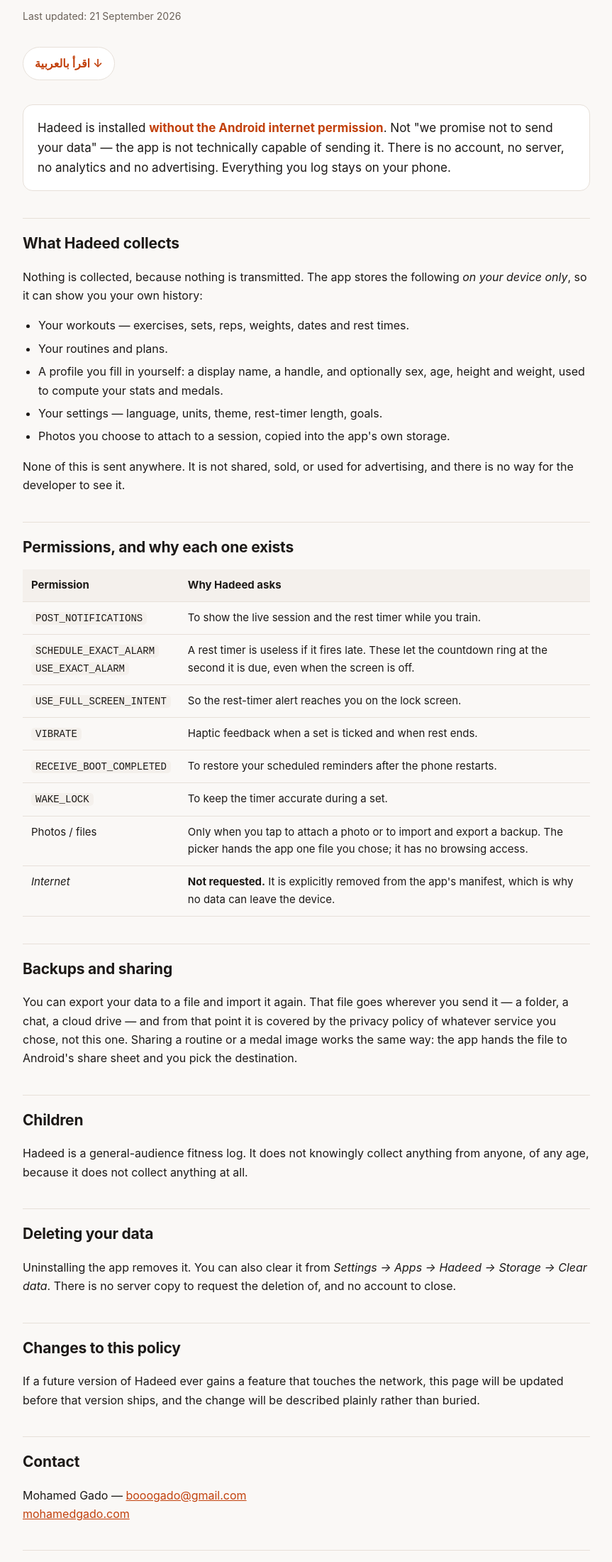
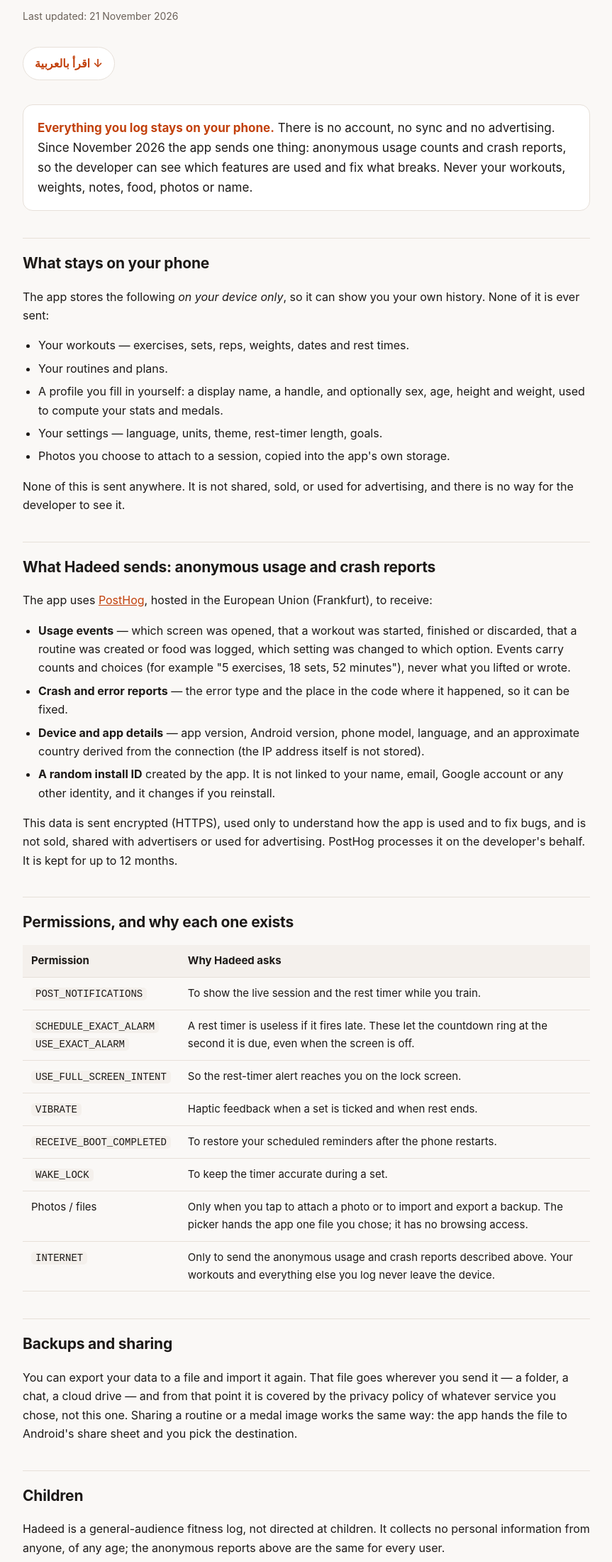
Before and after one commit to Vette1123/hadeed-privacy, a plain HTML site: page index.html in a window 1280 px wide. Shown: the part 178-2378 px from the top of the page at 71% size, without its empty margins (208-1071 px from the left). Drawn offline with Linux system fonts and the light colour scheme.

Commit message:
docs(policy): disclose anonymous usage and crash reports sent to PostHog EU
The app gains the INTERNET permission for PostHog analytics and error
tracking. Lists what is sent (events with counts and choices, crash reports,
device details, a random install id), what never leaves the phone, the IP
anonymisation, retention and how to request deletion, in English and Arabic.

```diff
--- a/index.html
+++ b/index.html
@@ -6,7 +6,7 @@
     <title>Hadeed · Privacy Policy · سياسة الخصوصية</title>
     <meta
       name="description"
-      content="Privacy policy for Hadeed, the offline gym log: it has no internet permission, no account and no analytics. Everything you log stays on your phone."
+      content="Privacy policy for Hadeed, the offline gym log: no account, no ads. Your workouts stay on your phone; only anonymous usage counts and crash reports are sent, to fix bugs."
     />
     <meta name="color-scheme" content="light dark" />
     <meta name="theme-color" content="#faf8f6" media="(prefers-color-scheme: light)" />
@@ -16,7 +16,7 @@
     <meta property="og:title" content="Hadeed · Privacy Policy · سياسة الخصوصية" />
     <meta
       property="og:description"
-      content="Hadeed ships without the internet permission. Nothing you log can leave your phone."
+      content="Everything you log stays on your phone. Hadeed sends only anonymous usage counts and crash reports."
     />
     <meta property="og:type" content="website" />
     <meta property="og:url" content="https://vette1123.github.io/hadeed-privacy/" />
@@ -34,7 +34,7 @@
         "alternateName": "سياسة الخصوصية لتطبيق حديد",
         "url": "https://vette1123.github.io/hadeed-privacy/",
         "inLanguage": ["en", "ar"],
-        "dateModified": "2026-09-21",
+        "dateModified": "2026-11-21",
         "about": {
           "@type": "MobileApplication",
           "name": "Hadeed",
@@ -169,23 +169,23 @@
         <span class="badge">Hadeed · حديد</span>
         <h1>Privacy Policy</h1>
         <p class="sub">Hadeed — offline gym log for Android (<code>com.mohamedgado.hadeed</code>)</p>
-        <p class="updated">Last updated: 21 September 2026</p>
+        <p class="updated">Last updated: 21 November 2026</p>
         <a class="langjump" href="#ar">اقرأ بالعربية ↓</a>
       </header>
 
       <div class="lede">
         <p>
-          Hadeed is installed <strong>without the Android internet permission</strong>.
-          Not "we promise not to send your data" — the app is not technically capable of
-          sending it. There is no account, no server, no analytics and no advertising.
-          Everything you log stays on your phone.
+          <strong>Everything you log stays on your phone.</strong> There is no account,
+          no sync and no advertising. Since November 2026 the app sends one thing: anonymous
+          usage counts and crash reports, so the developer can see which features are used
+          and fix what breaks. Never your workouts, weights, notes, food, photos or name.
         </p>
       </div>
 
-      <h2>What Hadeed collects</h2>
+      <h2>What stays on your phone</h2>
       <p>
-        Nothing is collected, because nothing is transmitted. The app stores the
-        following <em>on your device only</em>, so it can show you your own history:
+        The app stores the following <em>on your device only</em>, so it can show you your
+        own history. None of it is ever sent:
       </p>
       <ul>
         <li>Your workouts — exercises, sets, reps, weights, dates and rest times.</li>
@@ -202,6 +202,37 @@
         and there is no way for the developer to see it.
       </p>
 
+      <h2>What Hadeed sends: anonymous usage and crash reports</h2>
+      <p>
+        The app uses <a href="https://posthog.com/privacy">PostHog</a>, hosted in the
+        European Union (Frankfurt), to receive:
+      </p>
+      <ul>
+        <li>
+          <strong>Usage events</strong> — which screen was opened, that a workout was started,
+          finished or discarded, that a routine was created or food was logged, which setting
+          was changed to which option. Events carry counts and choices (for example "5
+          exercises, 18 sets, 52 minutes"), never what you lifted or wrote.
+        </li>
+        <li>
+          <strong>Crash and error reports</strong> — the error type and the place in the code
+          where it happened, so it can be fixed.
+        </li>
+        <li>
+          <strong>Device and app details</strong> — app version, Android version, phone model,
+          language, and an approximate country derived from the connection (the IP address
+          itself is not stored).
+        </li>
+        <li>
+          <strong>A random install ID</strong> created by the app. It is not linked to your
+          name, email, Google account or any other identity, and it changes if you reinstall.
+        </li>
+      </ul>
+      <p>
+        This data is sent encrypted (HTTPS), used only to understand how the app is used and
+        to fix bugs, and is not sold, shared with advertisers or used for advertising.
+        PostHog processes it on the developer's behalf. It is kept for up to 12 months.
+      </p>
       <h2>Permissions, and why each one exists</h2>
       <table>
         <thead>
@@ -243,10 +274,10 @@
             </td>
           </tr>
           <tr>
-            <td><em>Internet</em></td>
+            <td><code>INTERNET</code></td>
             <td>
-              <strong>Not requested.</strong> It is explicitly removed from the app's
-              manifest, which is why no data can leave the device.
+              Only to send the anonymous usage and crash reports described above. Your
+              workouts and everything else you log never leave the device.
             </td>
           </tr>
         </tbody>
@@ -263,20 +294,22 @@
 
       <h2>Children</h2>
       <p>
-        Hadeed is a general-audience fitness log. It does not knowingly collect anything
-        from anyone, of any age, because it does not collect anything at all.
+        Hadeed is a general-audience fitness log, not directed at children. It collects no
+        personal information from anyone, of any age; the anonymous reports above are the
+        same for every user.
       </p>
 
       <h2>Deleting your data</h2>
       <p>
         Uninstalling the app removes it. You can also clear it from
-        <em>Settings → Apps → Hadeed → Storage → Clear data</em>. There is no server copy
-        to request the deletion of, and no account to close.
+        <em>Settings → Apps → Hadeed → Storage → Clear data</em>. There is no account to
+        close. To have the anonymous usage and crash reports from your install deleted,
+        email the address below; reinstalling the app also starts a new, unlinked ID.
       </p>
 
       <h2>Changes to this policy</h2>
       <p>
-        If a future version of Hadeed ever gains a feature that touches the network, this
+        If a future version of Hadeed sends anything beyond what is described here, this
         page will be updated before that version ships, and the change will be described
         plainly rather than buried.
       </p>
@@ -290,19 +323,20 @@
       <!-- ================= ARABIC ================= -->
       <section dir="rtl" lang="ar" id="ar">
         <h2>سياسة الخصوصية</h2>
-        <p class="sub">حديد — سجل تمارين يعمل دون إنترنت (<code>com.mohamedgado.hadeed</code>)</p>
-        <p class="updated">آخر تحديث: ٢١ سبتمبر ٢٠٢٦</p>
+        <p class="sub">حديد — سجل تمارين يعمل دون اتصال (<code>com.mohamedgado.hadeed</code>)</p>
+        <p class="updated">آخر تحديث: ٢١ نوفمبر ٢٠٢٦</p>
 
         <div class="lede">
           <p>
-            حديد يُثبَّت <strong>بدون صلاحية الإنترنت</strong> أصلًا. ليست مجرد وعدٍ بعدم
-            إرسال بياناتك، بل إن التطبيق غير قادر تقنيًا على إرسالها. لا يوجد حساب، ولا
-            خادم، ولا تحليلات، ولا إعلانات. كل ما تسجله يبقى على هاتفك.
+            <strong>كل ما تسجله يبقى على هاتفك.</strong> لا يوجد حساب ولا مزامنة ولا إعلانات.
+            منذ نوفمبر ٢٠٢٦ يرسل التطبيق شيئًا واحدًا فقط: إحصاءات استخدام مجهولة الهوية وتقارير
+            الأعطال، ليعرف المطوّر أي الميزات تُستخدم ويصلح ما يتعطل. لا يُرسل أبدًا تمارينك أو
+            أوزانك أو ملاحظاتك أو طعامك أو صورك أو اسمك.
           </p>
         </div>
 
-        <h3>ما الذي يجمعه حديد</h3>
-        <p>لا شيء يُجمع، لأن لا شيء يُرسل. يحفظ التطبيق ما يلي <em>على جهازك فقط</em>:</p>
+        <h3>ما يبقى على هاتفك</h3>
+        <p>يحفظ التطبيق ما يلي <em>على جهازك فقط</em>، ولا يُرسل منه شيء أبدًا:</p>
         <ul>
           <li>تمارينك — الحركات والمجموعات والتكرارات والأوزان والتواريخ وأوقات الراحة.</li>
           <li>روتيناتك وخططك.</li>
@@ -311,6 +345,16 @@
           <li>الصور التي تختار إرفاقها بجلسة تمرين.</li>
         </ul>
         <p>لا يُرسل أي من ذلك إلى أي جهة، ولا يمكن للمطوّر الاطلاع عليه.</p>
+
+        <h3>ما يرسله حديد: إحصاءات استخدام وتقارير أعطال مجهولة الهوية</h3>
+        <p>يستخدم التطبيق خدمة <a href="https://posthog.com/privacy">PostHog</a> المستضافة في الاتحاد الأوروبي (فرانكفورت) لاستقبال:</p>
+        <ul>
+          <li><strong>أحداث الاستخدام</strong> — أي شاشة فُتحت، وبدء تمرين أو إنهاؤه أو إلغاؤه، وإنشاء روتين أو تسجيل طعام، وأي إعداد تغيّر وإلى أي خيار. تحمل الأحداث أعدادًا واختيارات فقط (مثل «5 تمارين، 18 مجموعة، 52 دقيقة»)، ولا تحمل أبدًا ما رفعته أو كتبته.</li>
+          <li><strong>تقارير الأعطال والأخطاء</strong> — نوع الخطأ وموضعه في الكود، لإصلاحه.</li>
+          <li><strong>بيانات الجهاز والتطبيق</strong> — إصدار التطبيق وإصدار أندرويد وطراز الهاتف واللغة، ودولة تقريبية مستنتجة من الاتصال (دون حفظ عنوان IP نفسه).</li>
+          <li><strong>معرّف تثبيت عشوائي</strong> ينشئه التطبيق، غير مرتبط باسمك أو بريدك أو حساب Google أو أي هوية أخرى، ويتغير إذا أعدت التثبيت.</li>
+        </ul>
+        <p>تُرسل هذه البيانات مشفّرة (HTTPS)، وتُستخدم فقط لفهم استخدام التطبيق وإصلاح الأعطال، ولا تُباع ولا تُشارك مع معلنين ولا تُستخدم للإعلان. تعالجها PostHog نيابةً عن المطوّر، وتُحفظ مدة أقصاها 12 شهرًا.</p>
 
         <h3>الصلاحيات وسبب كل واحدة</h3>
         <ul>
@@ -321,7 +365,7 @@
           <li><code>RECEIVE_BOOT_COMPLETED</code> — لاستعادة تذكيراتك بعد إعادة تشغيل الهاتف.</li>
           <li><code>WAKE_LOCK</code> — لإبقاء المؤقّت دقيقًا أثناء التمرين.</li>
           <li>الصور والملفات — فقط عند اختيارك إرفاق صورة أو استيراد نسخة احتياطية أو تصديرها.</li>
-          <li><strong>الإنترنت — غير مطلوبة إطلاقًا</strong>، وهي محذوفة صراحةً من ملف التطبيق.</li>
+          <li><code>INTERNET</code> — فقط لإرسال إحصاءات الاستخدام وتقارير الأعطال المجهولة الموضّحة أعلاه. تمارينك وكل ما تسجله لا يغادر الجهاز.</li>
         </ul>
 
         <h3>النسخ الاحتياطي والمشاركة</h3>
@@ -331,19 +375,20 @@
         </p>
 
         <h3>الأطفال</h3>
-        <p>حديد تطبيق لياقة لعموم المستخدمين، ولا يجمع شيئًا من أي شخص مهما كان عمره، لأنه لا يجمع شيئًا أساسًا.</p>
+        <p>حديد تطبيق لياقة لعموم المستخدمين وليس موجّهًا للأطفال. لا يجمع أي معلومات شخصية من أي شخص مهما كان عمره، والتقارير المجهولة أعلاه واحدة لكل المستخدمين.</p>
 
         <h3>حذف بياناتك</h3>
         <p>
           إلغاء تثبيت التطبيق يحذفها. ويمكنك أيضًا مسحها من
-          <em>الإعدادات ← التطبيقات ← حديد ← التخزين ← مسح البيانات</em>. لا توجد نسخة على
-          خادم لتطلب حذفها، ولا حساب لتغلقه.
+          <em>الإعدادات ← التطبيقات ← حديد ← التخزين ← مسح البيانات</em>. لا يوجد حساب لتغلقه.
+          ولحذف تقارير الاستخدام والأعطال المجهولة الخاصة بتثبيتك، راسلنا على البريد أدناه؛
+          وإعادة تثبيت التطبيق تبدأ أيضًا بمعرّف جديد غير مرتبط بالسابق.
         </p>
 
         <h3>تغييرات هذه السياسة</h3>
         <p>
-          إذا أضاف إصدار مستقبلي من حديد أي ميزة تتصل بالشبكة، ستُحدَّث هذه الصفحة قبل
-          إطلاق ذلك الإصدار، وسيُوضَّح التغيير بلغة صريحة.
+          إذا أرسل إصدار مستقبلي من حديد أي شيء يتجاوز ما هو موضّح هنا، ستُحدَّث هذه الصفحة
+          قبل إطلاق ذلك الإصدار، وسيُوضَّح التغيير بلغة صريحة.
         </p>
 
         <h3>للتواصل</h3>
```
Also changed, not shown: README.md.
